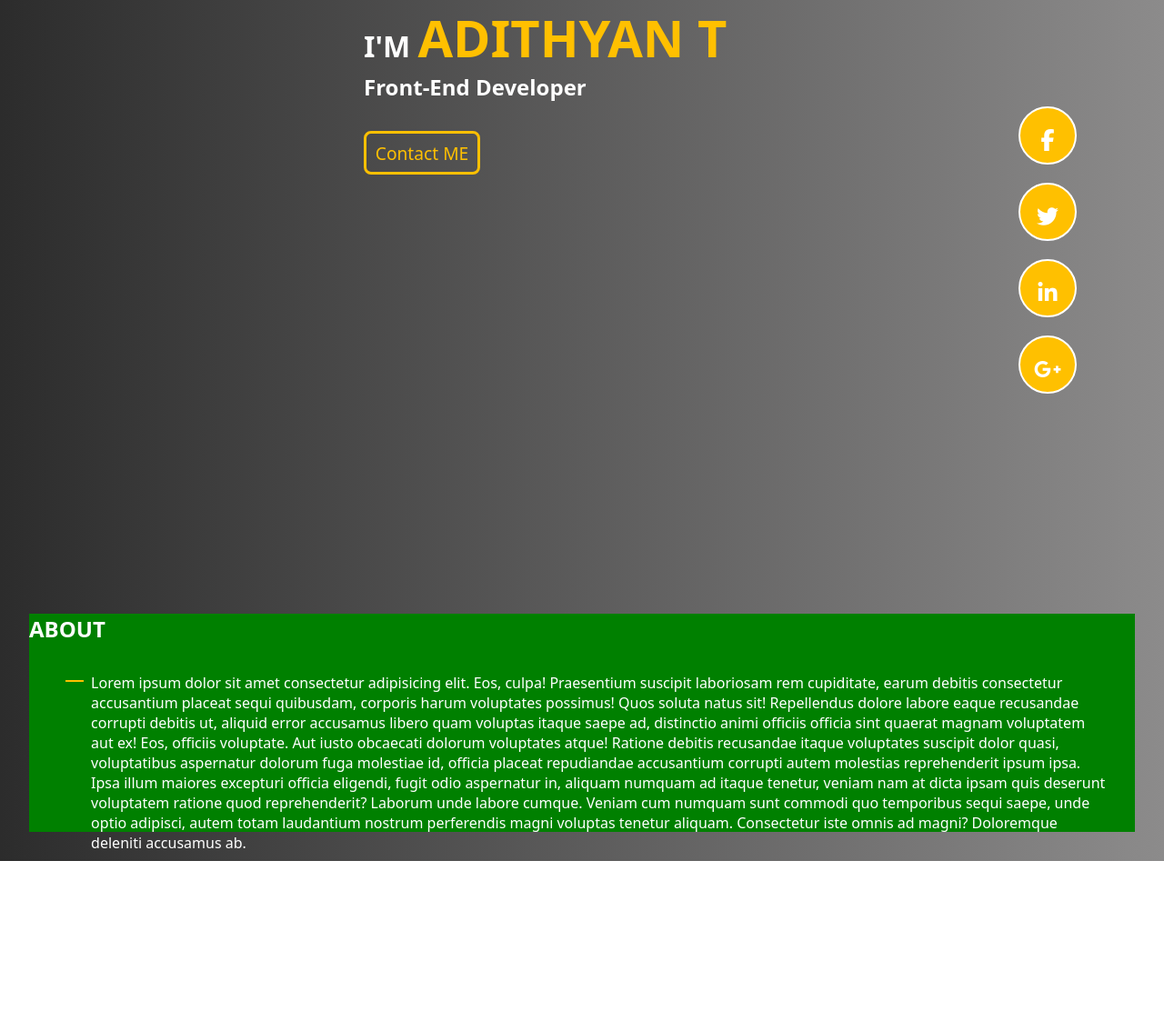
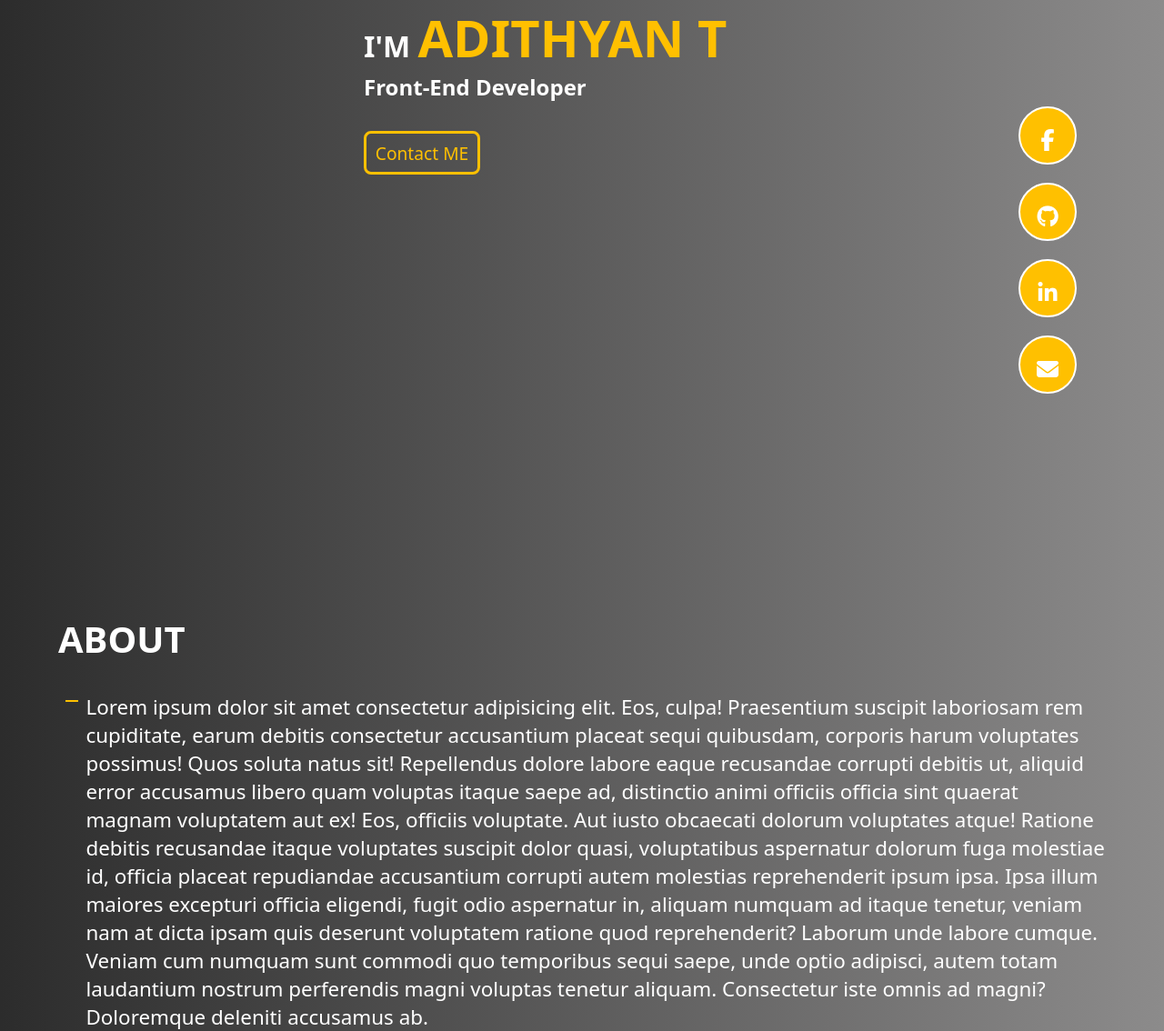
Before and after one commit to tAdithyan/Portfolio, a plain HTML site: page index.html in a window 1280 px wide. Shown: the part 397-1531 px from the top of the page at 91% size. Before the commit the page ends 1344 px from the top, so only its background shows below. Drawn offline with Linux system fonts and the light colour scheme.

Commit message:
about created

```diff
--- a/index.html
+++ b/index.html
@@ -29,12 +29,12 @@
         <i class="fab fa-facebook-f icon"></i>    </a>
     </li>
     <li>
-      <a href="#"><i class="fab fa-twitter icon"></i></a>
+      <a href="#"><i class="fa-brands fa-github icon"></i></a>
     </li>
     <li>
       <a href="#"><i class="fab fa-linkedin-in icon"></i></a></li>
     <li>
-      <a href="#"><i class="fab fa-google-plus-g icon"></i></a></li>
+      <a href="#"><i class="fa-solid fa-envelope icon"></i></a></li>
   </ul>
 
 
@@ -55,6 +55,7 @@
   </div>
 
 
+
   <script src="./style.js"></script>
   <script src="https://kit.fontawesome.com/4d8456b076.js" crossorigin="anonymous"></script></body>
 </html>
--- a/style.css
+++ b/style.css
@@ -155,7 +155,7 @@ body{
   }
 
   ul li:nth-child(2) a:before{
-    background: #55acee;
+    background: #111;
   }
 
   ul li:nth-child(3) a:before {
@@ -169,9 +169,12 @@ body{
   /* about */
   .about{
     height: 30vh;
-    background-color: green;
     margin: 2rem;
 
+  }
+  .about h2{
+    margin-left: 2rem;
+    font-size: 2.5rem;
   }
   .content{
     display: flex;
@@ -179,6 +182,7 @@ body{
      /* align-items: center; */
      flex-direction: row;
      margin: 2rem;
+     font-size: 1.4rem;
   }
   .arrow{
     height: 2px;
```
